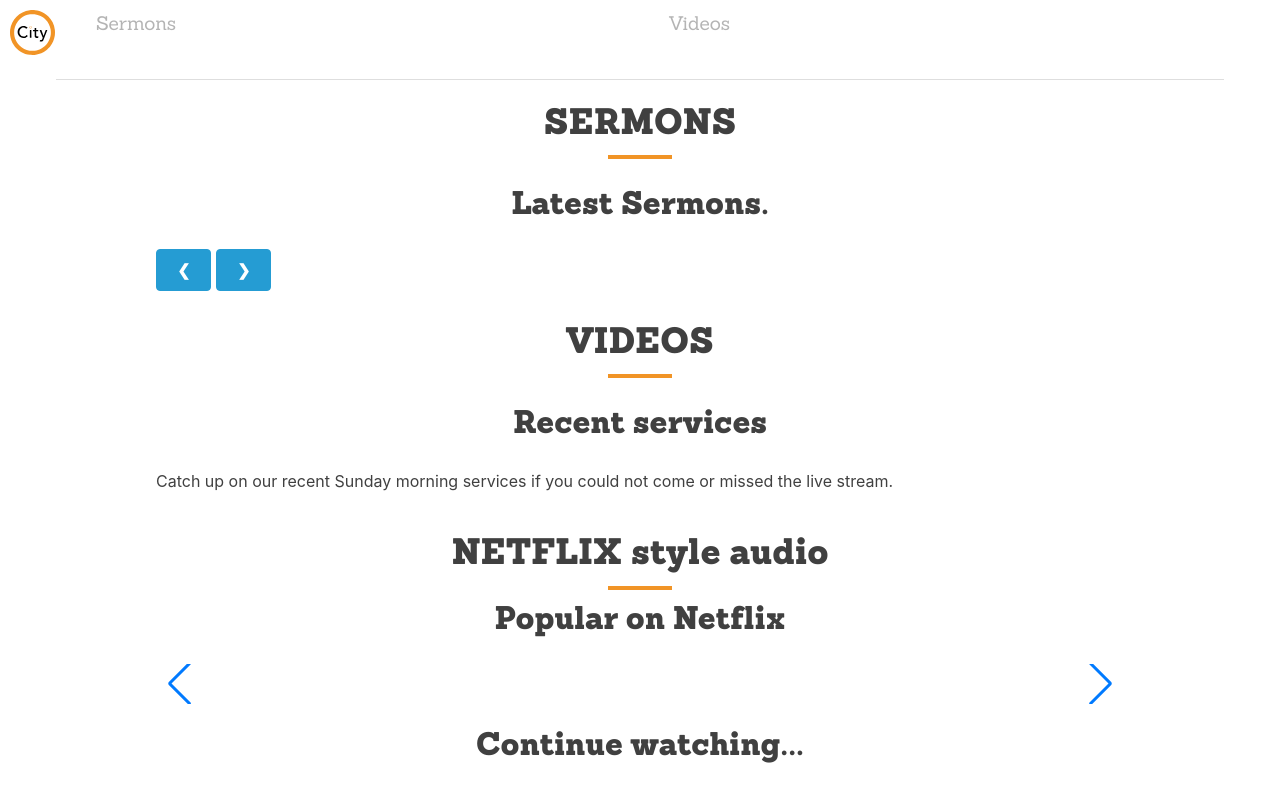
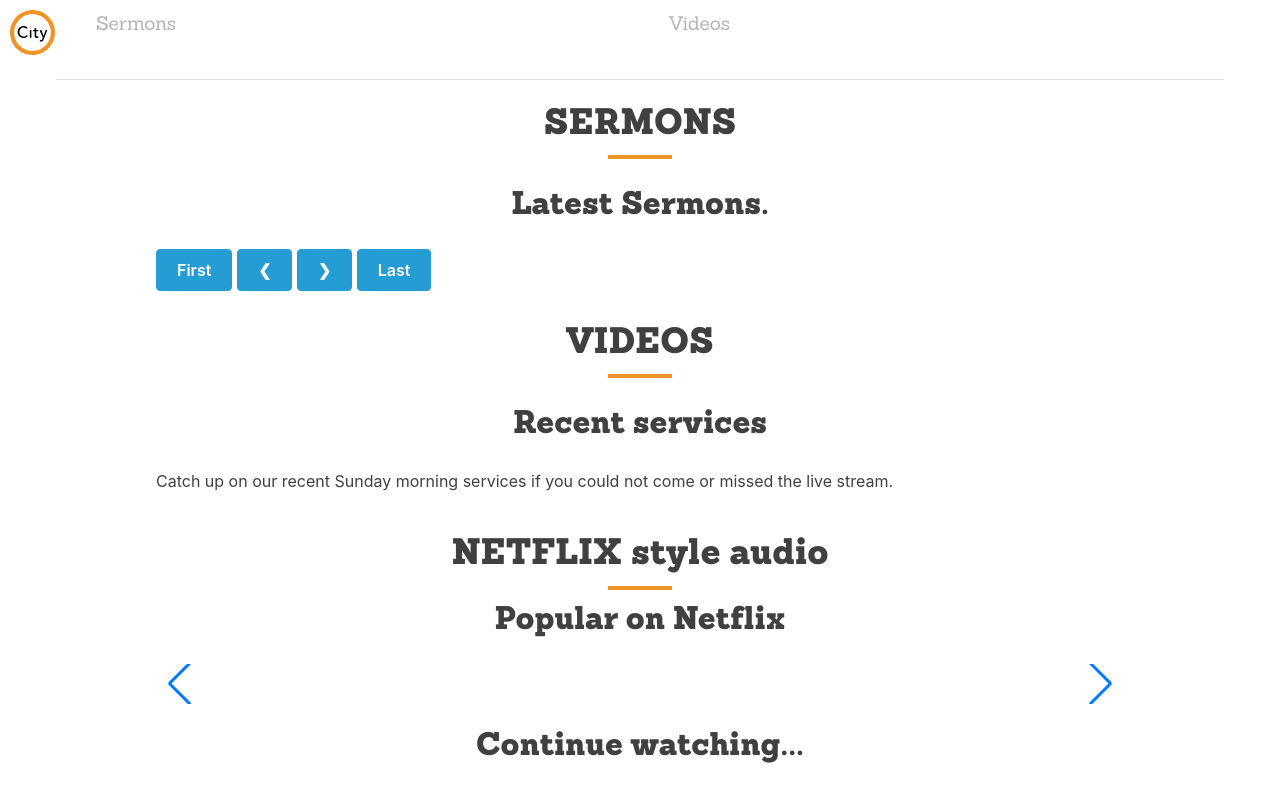
Before and after one commit to woodcox/city-jekyll, a Jekyll site: the page built from pages/_media/2021-01-02-video.md, in a window 1280 px wide and 900 px high, scrolled down 805 px, cut to the strip 0-806 px from the top of the window. Shown: the top 802 px of the strip. Built offline with Jekyll 4.4.1, drawn with Linux system fonts in a browser that asks for light colours.

Commit message:
Update audio-cards.html

```diff
--- a/_includes/components/audio-cards.html
+++ b/_includes/components/audio-cards.html
@@ -14,6 +14,8 @@
 </div>
 
 <div class="slider-nav" data-snap-slider-nav="media-slider-link">
-  <button class="slider-button" type="button">&#10094;</button>
-  <button class="slider-button" type="button">&#10095;</button>
+  <button class="slider-button" type="button" data-snap-slider-goto="first">First</button>
+  <button class="slider-button" type="button" data-snap-slider-goto="prev">&#10094;</button>
+  <button class="slider-button" type="button" data-snap-slider-goto="next">&#10095;</button>
+  <button class="slider-button" type="button" data-snap-slider-goto="last">Last</button>
 </div>
```
